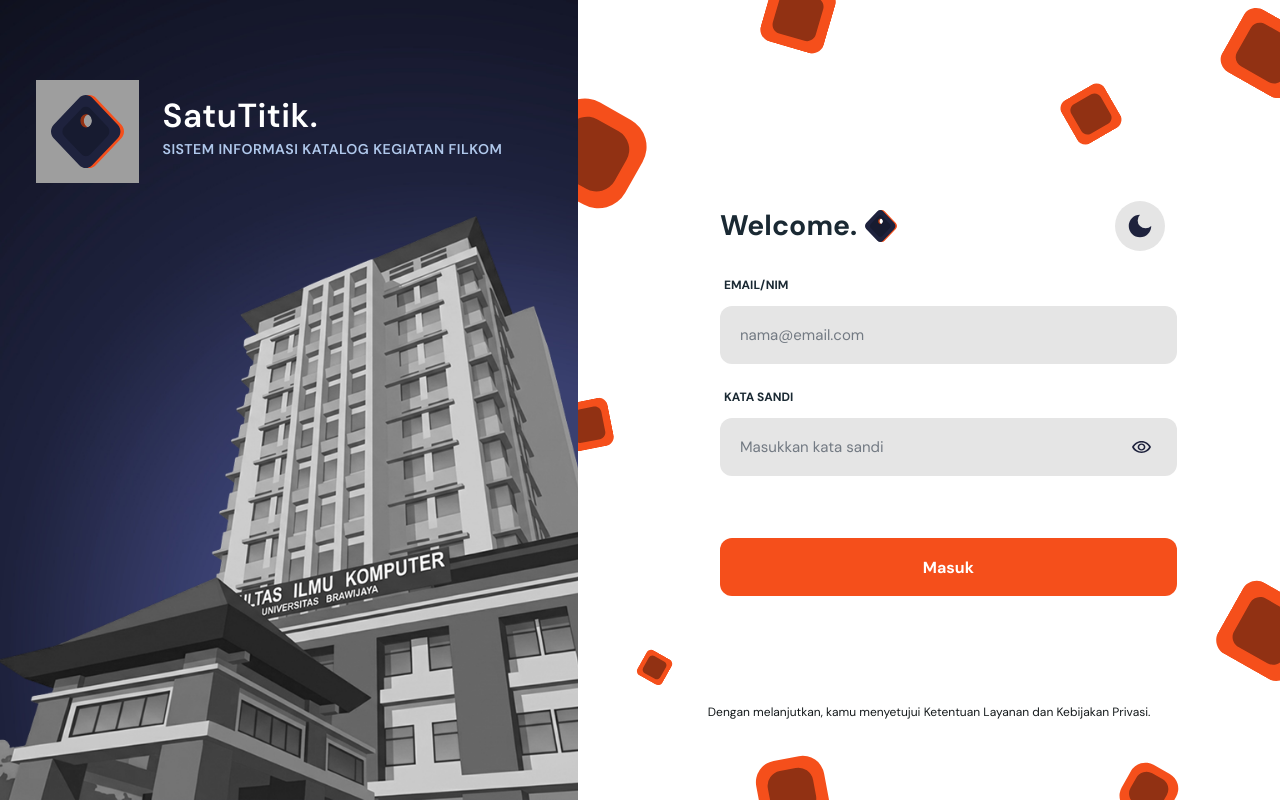
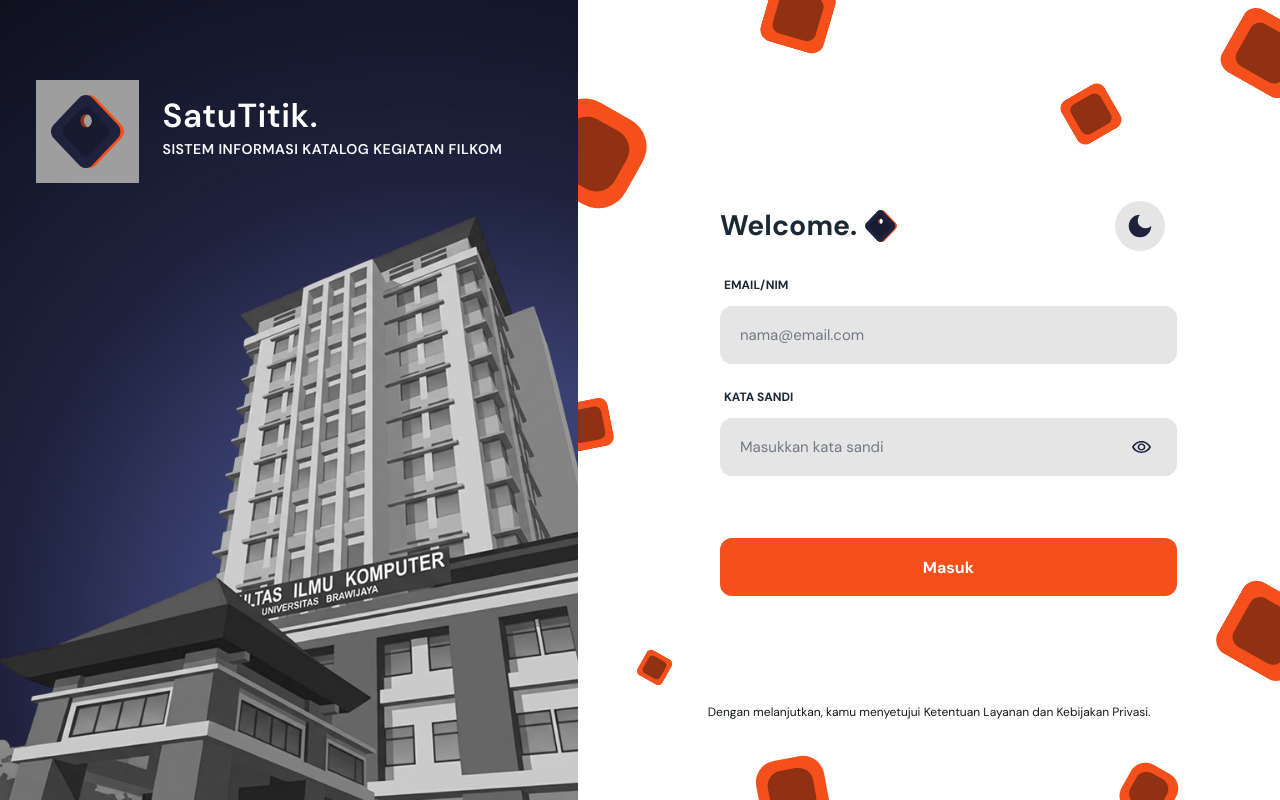
Before and after one commit to Vierzszx/One-For-All, a Laravel app: page /login in a window 1280 px wide. Run offline with Laravel 12, Linux system fonts and the light colour scheme; grey boxes are pictures that could not be loaded.

Commit message:
Ubah warna teks deskripsi di panel login

```diff
--- a/public/css/login.css
+++ b/public/css/login.css
@@ -22,7 +22,7 @@
   --brand-bg:
     radial-gradient(ellipse 75% 42% at 88% 64%, rgba(70, 78, 176, 0.85) 0%, rgba(52, 58, 138, 0.42) 48%, rgba(30, 34, 74, 0) 80%),
     linear-gradient(180deg, #14162a 0%, #191c36 45%, #1d2142 100%);
-  --brand-desc: #b0c8eb;
+  --brand-desc: #F8F9FB;
   --panel-bg: #fff;
   --panel-ink: #1a2933;
   --label: #1a2933;
@@ -47,7 +47,7 @@
   --brand-bg:
     radial-gradient(ellipse 70% 42% at 90% 64%, rgba(255, 176, 140, 0.85) 0%, rgba(255, 128, 80, 0.45) 45%, rgba(245, 79, 27, 0) 80%),
     linear-gradient(180deg, #a73411 0%, #d6440f 22%, #f2501b 48%, #f55a22 100%);
-  --brand-desc: #2a3a7a;
+  --brand-desc: #1F1F1F;
   --panel-bg: #1f1f1f;
   --panel-ink: #fff;
   --label: var(--orange);
```
